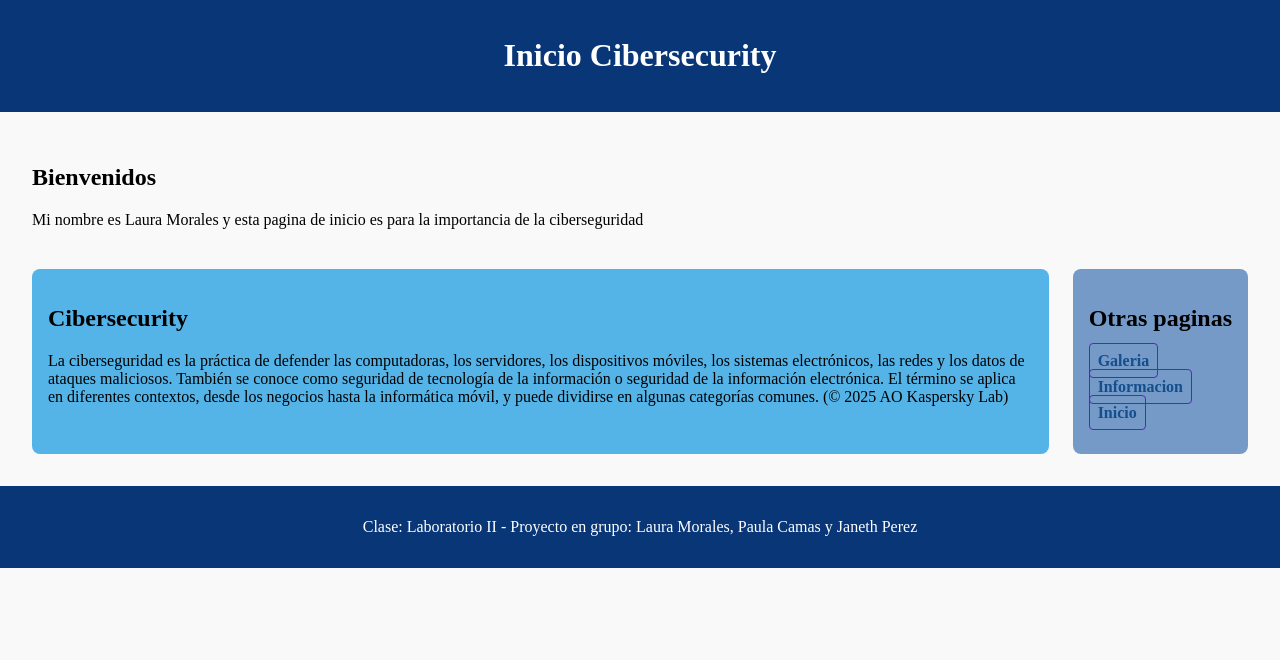
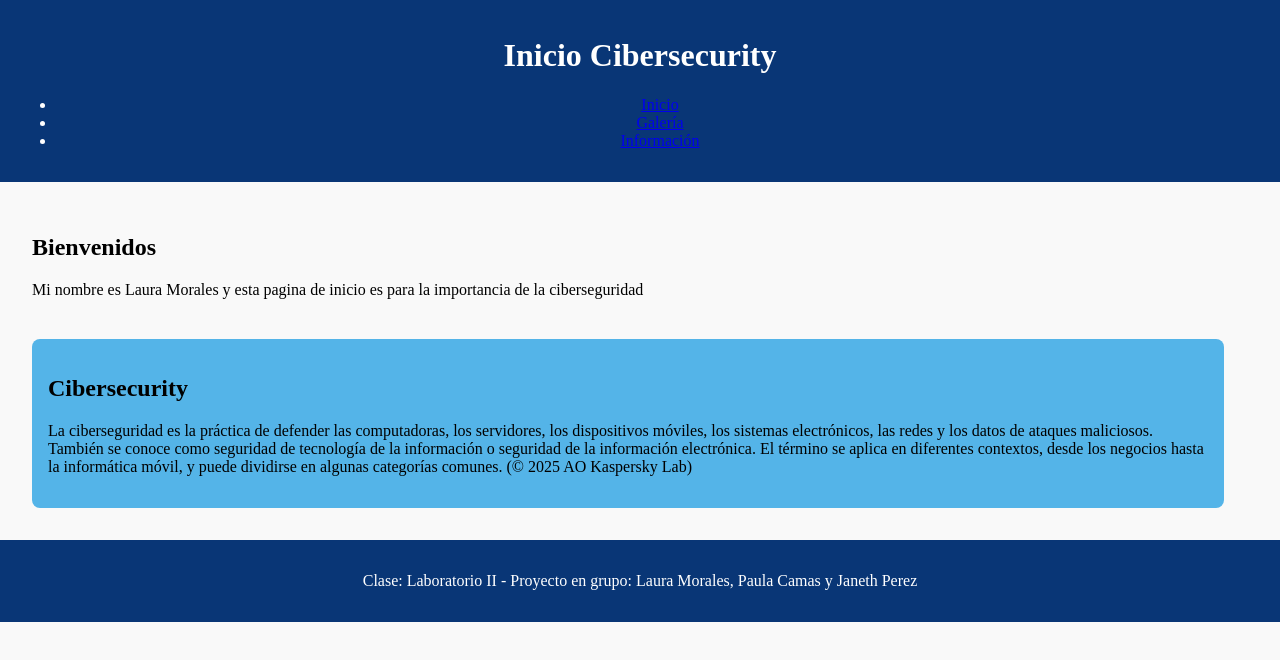
Before and after one commit to Laura2310-1/Proyecto-Cybersecurity, a plain HTML site: page index.html in a window 1280 px wide. Drawn offline with Linux system fonts and the light colour scheme.

Commit message:
prueba menu index

```diff
--- a/index.html
+++ b/index.html
@@ -9,6 +9,21 @@
 <body>
     <header>
         <h1>Inicio Cibersecurity</h1>
+
+        <nav class="topnav">
+            <ul class="nav-links">
+                <li>
+                    <a href="index.html">Inicio</a>
+                </li>
+                <li>
+                    <a href="galeria.html">Galería</a>
+                </li>
+                <li>
+                    <a href="informacion.html">Información</a>
+                </li>
+            </ul>
+        </nav>
+
     </header>
 
     <main class="grid-container">
@@ -23,22 +38,6 @@
             <h2>Cibersecurity</h2>
             <p>La ciberseguridad es la práctica de defender las computadoras, los servidores, los dispositivos móviles, los sistemas electrónicos, las redes y los datos de ataques maliciosos. También se conoce como seguridad de tecnología de la información o seguridad de la información electrónica. El término se aplica en diferentes contextos, desde los negocios hasta la informática móvil, y puede dividirse en algunas categorías comunes. (© 2025 AO Kaspersky Lab)</p>
         </section>
-
-        <nav class="menu">
-
-            <h2>Otras paginas</h2>
-            <ul class="menu">
-                <li>
-                    <a href="galeria.html">Galeria</a>
-                </li>
-                <li>
-                    <a href="informacion.html">Informacion</a>
-                </li>
-                <li>
-                    <a href="index.html">Inicio</a>
-                </li>
-            </ul>
-        </nav>
     </main>
 
     <footer>
```
